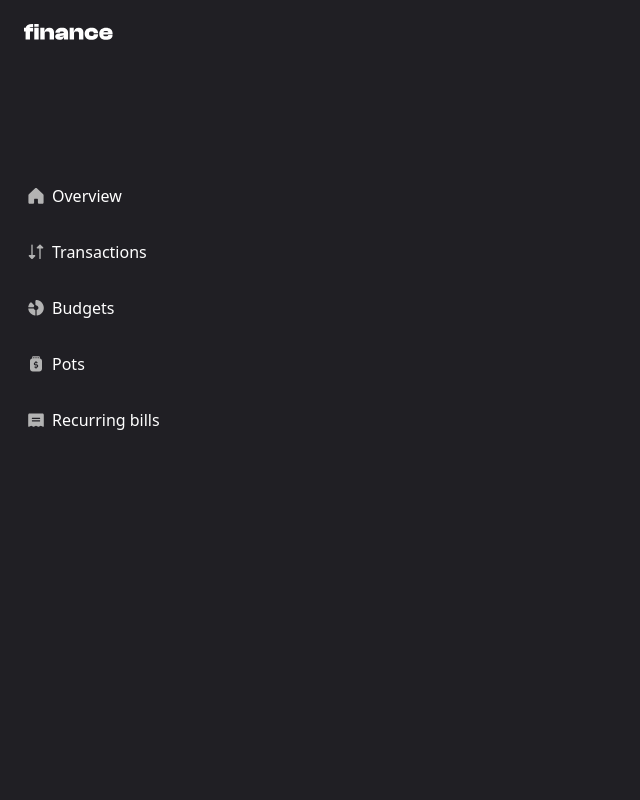
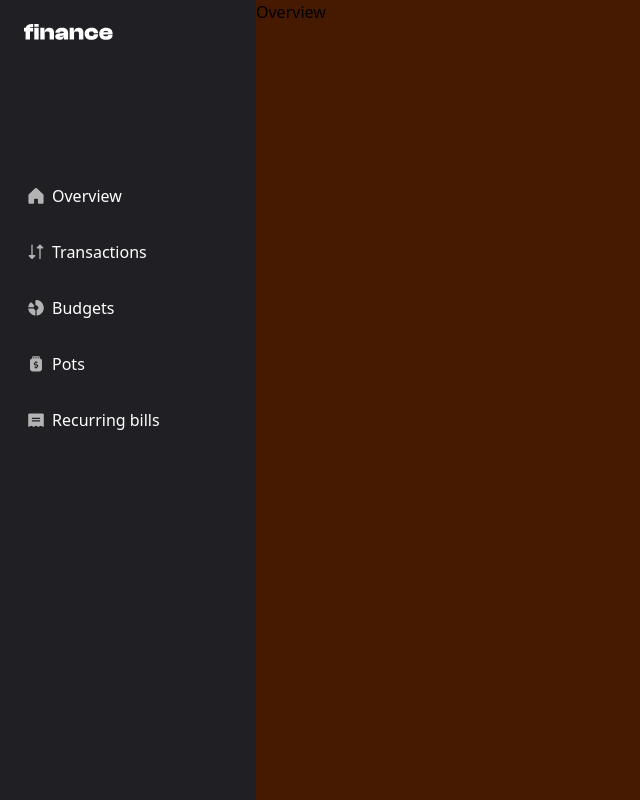
Before and after one commit to prernalele/personal-finance-app, a React (Vite) app: page / in a window 1280 px wide. Shown: the whole page, without its empty margins (0-640 px from the left). Built offline with nearby package versions, Linux system fonts and the light colour scheme.

Commit message:
feat: adds a way to render components from menu items click

```diff
--- a/src/components/Navigation.tsx
+++ b/src/components/Navigation.tsx
@@ -1,44 +1,57 @@
-import React from "react";
+import React, { useState } from "react";
 import logo from "../assets/images/logo-large.svg";
 import overviewIcon from "../assets/images/icon-nav-overview.svg";
 import transactionsIcon from "../assets/images/icon-nav-transactions.svg";
 import budgetIcon from "../assets/images/icon-nav-budgets.svg";
 import potsIcon from "../assets/images/icon-nav-pots.svg";
 import recurringBillIcon from "../assets/images/icon-nav-recurring-bills.svg";
+import Transactions from "./Transactions";
 
 // interface NavigationProps {
 //   logo: string;
 // }
 
 const Navigation: React.FC<{}> = () => {
-  type NavItem = { name: string; img: string };
+  const [showComponent, setShowComponent] = useState(0);
+  type NavItem = { name: string; img: string; component: React.FC<{}> };
   const navItems: NavItem[] = [
-    { name: "Overview", img: overviewIcon },
+    { name: "Overview", img: overviewIcon, component: Transactions },
     {
       name: "Transactions",
       img: transactionsIcon,
+      component: Transactions,
     },
-    { name: "Budgets", img: budgetIcon },
+    { name: "Budgets", img: budgetIcon, component: Transactions },
     {
       name: "Pots",
       img: potsIcon,
+      component: Transactions,
     },
     {
       name: "Recurring bills",
       img: recurringBillIcon,
+      component: Transactions,
     },
   ];
   return (
-    <div className="bg-darkest-grey h-dvh flex flex-col ">
+    <div className=" flex flex-row">
+      <div className="bg-darkest-grey h-dvh flex flex-col w-[20%] ">
         <div className=" h-[20%]">
           <img src={logo} className="h-12 p-4 m-2" />
         </div>
         <div className="p-2 m-2 flex flex-col space-y-4">
-        {navItems.map((eachItem: NavItem) => {
+          {navItems.map((eachItem: NavItem, index: number) => {
+            // destructuring the component property to get to the Component so that it can be called on onClick
             return (
-            <div className="text-white hover:bg-white hover:text-darkest-grey p-1  ">
+              <div
+                className="text-white hover:bg-white hover:text-darkest-grey p-1"
+                key={index}
+              >
                 {/*eachItem.name.charAt(0).toUpperCase() + eachItem.name.slice(1)*/}
-              <div className="flex flex-row items-center ">
+                <div
+                  className="flex flex-row items-center"
+                  onClick={() => setShowComponent(1)}
+                >
                   <img src={eachItem.img} className=" size-4 m-2" />
                   {eachItem.name}
                 </div>
@@ -47,6 +60,8 @@ const Navigation: React.FC<{}> = () => {
           })}
         </div>
       </div>
+      {showComponent ? <Transactions /> : "Overview"}
+    </div>
   );
 };
 
--- /dev/null
+++ b/src/components/Transactions.tsx
@@ -0,0 +1,7 @@
+import React from "react";
+
+const Transactions: React.FC<{}> = () => {
+  return <div className="bg-white w-[100%]">Transactions</div>;
+};
+
+export default Transactions;
```
Also changed, not shown: 1 other file (tests, documents, lock files or other folders). Lines whose indentation alone changed are shown as unchanged.
